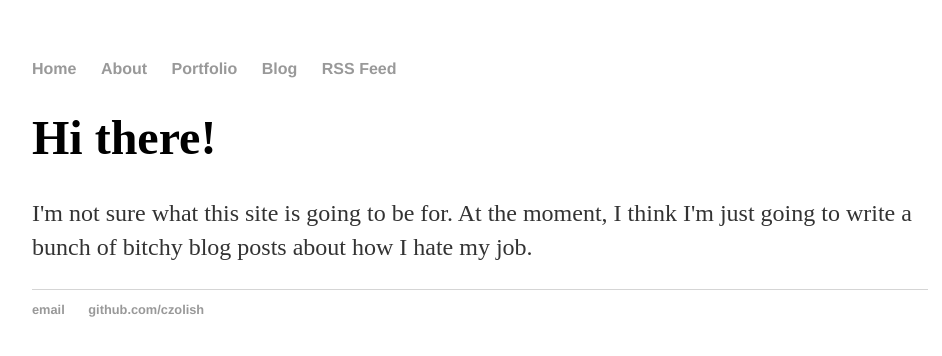
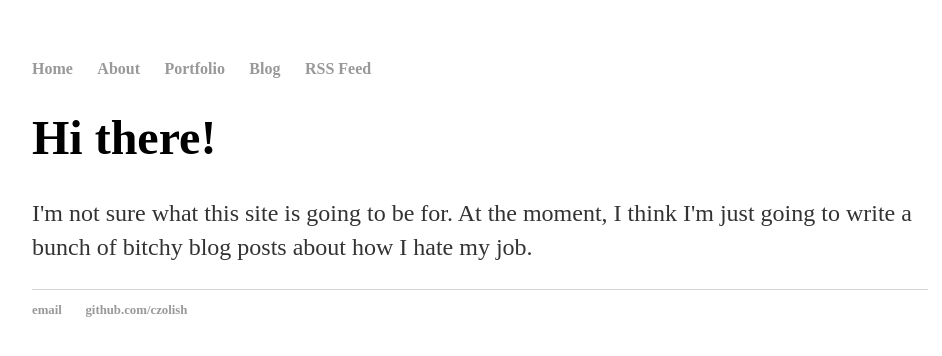
Before and after one commit to czolish/czolish.github.io, a Jekyll site: the page built from index.html, in a window 1280 px wide. Shown: the top 356 px of the page, without its empty margins (160-1102 px from the left). Built offline with Jekyll 4.4.1, drawn with Linux system fonts in a browser that asks for light colours; some web fonts are replaced; comment, search, counter and statistics services are not loaded.

Commit message:
Update main.css

```diff
--- a/css/main.css
+++ b/css/main.css
@@ -18,10 +18,13 @@ nav ul li, footer ul li {
 a {
     text-decoration: none;
     color: #999;
+    font-family: 'Walter Turncoat', cursive;
 }
 
 a:hover {
     text-decoration: underline;
+    font-family: 'Walter Turncoat', cursive;
+    color: #FF7D33;
 }
 
 h1 {
```
